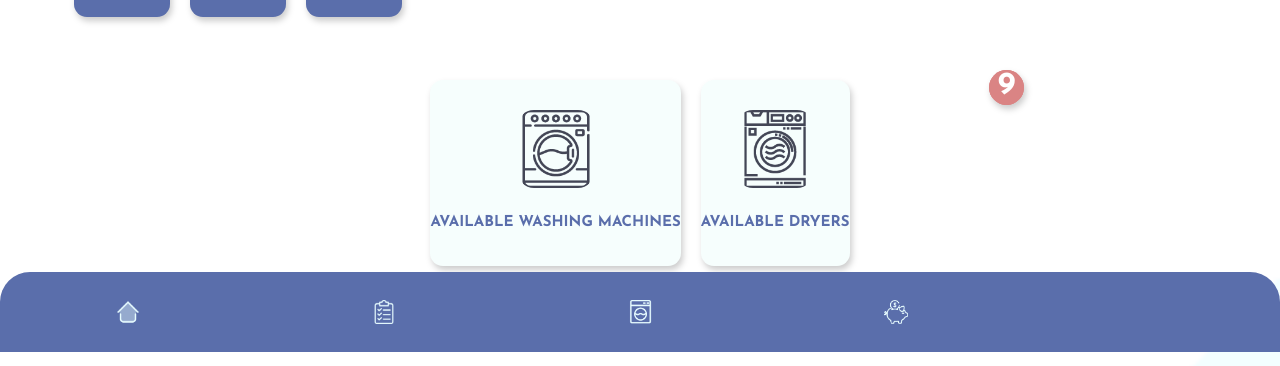
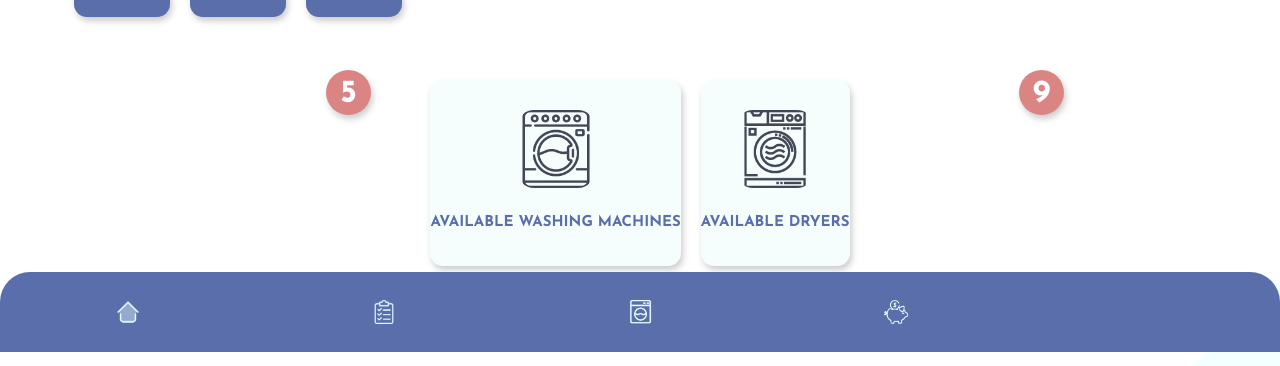
Before and after one commit to vlkeniko/dorm8s, a React (Create React App) app: page / in a window 1280 px wide. Shown: the part 448-814 px from the top of the page. Built offline with nearby package versions, Linux system fonts and the light colour scheme; no server answers; a web font is replaced by a local one.

Commit message:
red dot with number WM section

```diff
--- a/src/App.css
+++ b/src/App.css
@@ -586,6 +586,7 @@ body {
   /* flex-wrap: wrap; */
   flex-direction: row;
   /* margin: 0 -10px; */
+  position: relative;
 }
 
 .wm-flex li {
@@ -638,14 +639,22 @@ body {
 	font-size: 2rem;
 	color: white;
 	text-align: center;
+  padding-top: 8px;
 }
 
 .notification-circle {
  	position: absolute;
  	top: 0;
- 	right: 0;
   border-radius: 50%;
-  width: 35px;
-  height: 35px;
+  width: 45px;
+  height: 45px;
   background-color: #DA8484;
 }
+
+.circle-right {
+  right: -40px;
+}
+
+.circle-left {
+  left: 70px;
+}
--- a/src/components/AvailableMachines.js
+++ b/src/components/AvailableMachines.js
@@ -18,18 +18,17 @@ export default function AvailableMachines() {
     <div class="wm-wrapper">
       <ul class="wm-flex wm-cards">
         <li>
+          <div class="notification-circle circle-left">
+            <div class="notification-text">5</div>
+          </div>
           <div class="wm-icon">
             <img src={washingMachine} alt="Icon of a washing machine" />
           </div>
           <p>Available washing machines</p>
-
-          <div class="notification-circle">
-            <div class="notification-text">5</div>
-          </div>
         </li>
 
         <li>
-          <div class="notification-circle">
+          <div class="notification-circle circle-right">
             <div class="notification-text">9</div>
           </div>
           <div class="wm-icon">
```
